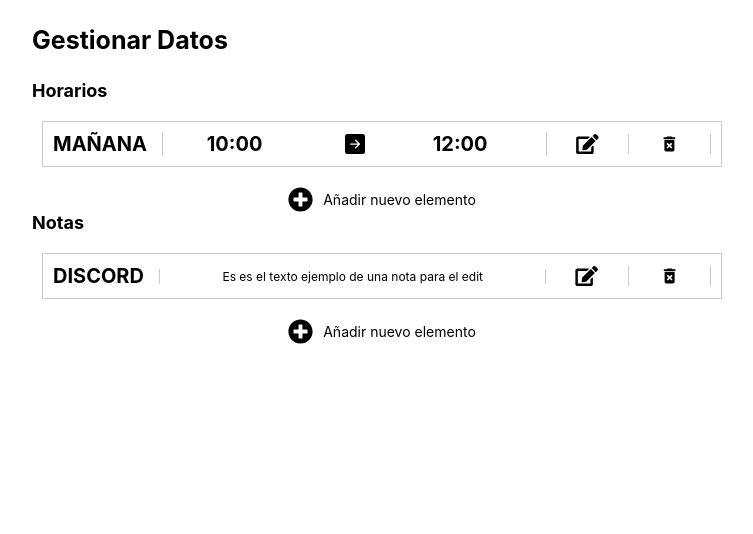
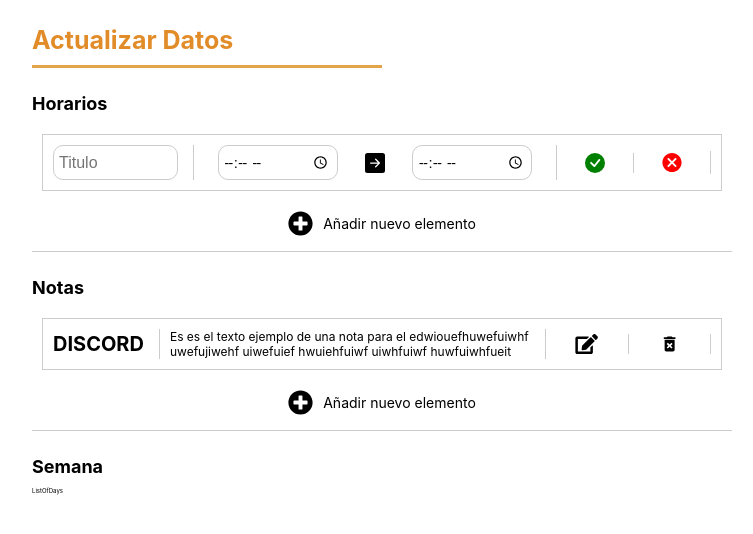
Before and after one commit to onedrako/theWinterGallerySchedules_Frontend, a Next.js app: page /update in a window 1280 px wide. Both pictures are taken after a click on the icon 846 px from the left and 144 px from the top of the page. Shown: the top 534 px of the page, without its empty margins (258-1011 px from the left). Built offline with nearby package versions, Linux system fonts and the light colour scheme.

Commit message:
Components items for notes and schedules connected with formik

```diff
--- a/components/update/EditContainer.jsx
+++ b/components/update/EditContainer.jsx
@@ -1,20 +1,29 @@
 import React from 'react'
 import ListOfItemsToEdit from './ListOfItemsToEdit'
+import ListOfDays from './ListOfDays'
 
 const EditDataContainer = () => {
   return (
     <section className="container">
-      <h2 >Gestionar Datos</h2>
+      <h2 className="title">Actualizar Datos</h2>
       <h3>Horarios</h3>
       <ListOfItemsToEdit type={'schedule'} />
       <h3>Notas</h3>
-      <ListOfItemsToEdit type={'note'} />
+      <ListOfItemsToEdit type={'note'}/>
+      <h3>Semana</h3>
+      <ListOfDays/>
 
       <style jsx>{`
           .container{
             padding: 25px;
             max-width: 750px;
             margin: 0 auto;
+          }
+          .title{
+            border-bottom: 3px solid #e4a548;
+            padding-bottom: 10px;
+            color: #e28c29;
+            width: 50%;
           }
           h2{
             font-size: 2.5rem;
--- /dev/null
+++ b/components/update/ListOfDays.jsx
@@ -0,0 +1,9 @@
+import React from 'react'
+
+const ListOfDays = () => {
+  return (
+    <div>ListOfDays</div>
+  )
+}
+
+export default ListOfDays
--- a/components/update/ListOfItemsToEdit.jsx
+++ b/components/update/ListOfItemsToEdit.jsx
@@ -9,7 +9,7 @@ const ListOfItemsToEdit = ({ type }) => {
   const comments = [1]
 
   return (
-    <>
+    <div className='container' >
       <div>
         { type === 'schedule'
           ? items.map(item => <ScheduleItem key={1}/>)
@@ -23,6 +23,11 @@ const ListOfItemsToEdit = ({ type }) => {
       </div>
 
       <style jsx>{`
+        .container{
+          margin-bottom: 25px;
+          padding-bottom: 15px;
+          border-bottom: 1px solid #ccc;
+        }
         .addNewItemContainer{
           display: flex;
           align-items: center;
@@ -36,7 +41,7 @@ const ListOfItemsToEdit = ({ type }) => {
           font-size: 1.4rem;
         }
       `}</style>
-    </>
+    </div>
 
   )
 }
--- a/components/update/NoteItem.jsx
+++ b/components/update/NoteItem.jsx
@@ -1,24 +1,60 @@
-import React from 'react'
+import { useState } from 'react'
+import { useFormik } from 'formik'
+
 import { FaEdit } from 'react-icons/fa'
-import { MdDeleteForever } from 'react-icons/md'
 import iconsStyles from '../../styles/iconStyles.module.css'
+import { BsFillCheckCircleFill } from 'react-icons/bs'
+import { MdDeleteForever, MdCancel } from 'react-icons/md'
 
 const NoteItem = () => {
+  const [isEditing, setIsEditing] = useState(false)
+
+  const formik = useFormik({
+    initialValues: {
+      title: '',
+      comment: ''
+    },
+    onSubmit: values => {
+      console.log(values)
+      setIsEditing(false)
+    }
+  })
+
   return (
     <>
+    {
+      isEditing
+        ? (
+          <div className='container'>
+          <form className='container__data' onSubmit={formik.handleSubmit}>
+            <input className='titleInput' type="Text" placeholder='Titulo' {...formik.getFieldProps('title')}/>
+            <div className='container__data--schedule divisionInElement'>
+              <textarea className='commentTextArea' type="Text" placeholder='Nota' {...formik.getFieldProps('comment')}/>
+            </div>
+            <div className='container__data--options'>
+              <BsFillCheckCircleFill size={20} className={iconsStyles.divisionIcon} color="green" alt="Aceptar" onClick={formik.handleSubmit}/>
+              <MdCancel size={23} className={iconsStyles.divisionIcon} color="red" alt="Rechazar" onClick={() => setIsEditing(false)}/>
+            </div>
+
+          </form>
+        </div>
+          )
+        : (
       <div className='container'>
         <div className='container__data'>
           <h3>DISCORD</h3>
           <div className='container__data--schedule divisionInElement'>
-          <p>Es es el texto ejemplo de una nota para el edit</p>
+            <p>Es es el texto ejemplo de una nota para el edwiouefhuwefuiwhf uwefujiwehf uiwefuief hwuiehfuiwf uiwhfuiwf huwfuiwhfueit</p>
           </div>
           <div className='container__data--options'>
-          <FaEdit size={20} className={iconsStyles.divisionIcon}/>
+          <FaEdit size={20} className={iconsStyles.divisionIcon} onClick={() => setIsEditing(true)} />
             <MdDeleteForever size={20} className={iconsStyles.divisionIcon}/>
           </div>
-
         </div>
       </div>
+
+          )
+    }
 
     <style jsx>{`
     .container{
@@ -59,6 +95,25 @@ const NoteItem = () => {
     p{
       font-size: 1.2rem;
     }
+    .titleInput{
+      font-size: 1.6rem;
+      width: 125px;
+      height: 35px;
+      margin-right: 15px;
+      border-radius: 10px;
+      border: 1px solid #ccc;
+      padding: 10px;
+    }
+    .commentTextArea{
+      width: 280px;
+      height: 80px;
+      border-radius: 10px;
+      border: 1px solid #ccc;
+      font-size: 1.5rem;
+      font-family: 'Roboto', sans-serif;
+      padding: 10px;
+
+    }
     `}</style>
   </>
   )
--- a/components/update/ScheduleItem.jsx
+++ b/components/update/ScheduleItem.jsx
@@ -1,12 +1,48 @@
-import React from 'react'
-import { BsFillArrowRightSquareFill } from 'react-icons/bs'
+import { useFormik } from 'formik'
+import { useState } from 'react'
+
+import { BsFillArrowRightSquareFill, BsFillCheckCircleFill } from 'react-icons/bs'
 import { FaEdit } from 'react-icons/fa'
-import { MdDeleteForever } from 'react-icons/md'
+import { MdDeleteForever, MdCancel } from 'react-icons/md'
+
 import iconsStyles from '../../styles/iconStyles.module.css'
 
 const ScheduleItem = () => {
+  const [isEditing, setIsEditing] = useState(false)
+
+  const formik = useFormik({
+    initialValues: {
+      title: '',
+      initialTime: '',
+      finalTime: ''
+    },
+    onSubmit: values => {
+      console.log(values)
+      setIsEditing(false)
+    }
+  })
+
   return (
     <>
+    {isEditing
+      ? (
+      <div className='container'>
+        <form className='container__data' onSubmit={formik.handleSubmit}>
+          <input className='titleInput' type="Text" placeholder='Titulo' {...formik.getFieldProps('title')} />
+          <div className='container__data--schedule divisionInElement'>
+            <input className='timeInput' type="time" {...formik.getFieldProps('initialTime')} />
+            <BsFillArrowRightSquareFill size={20} className='container__data__icon'/>
+            <input className='timeInput' type="time" {...formik.getFieldProps('finalTime')} />
+          </div>
+          <div className='container__data--options'>
+            <BsFillCheckCircleFill size={20} className={iconsStyles.divisionIcon} color="green" alt="Aceptar" onClick={formik.handleSubmit}/>
+            <MdCancel size={23} className={iconsStyles.divisionIcon} color="red" alt="Rechazar" onClick={() => setIsEditing(false) } />
+          </div>
+
+        </form>
+      </div>
+        )
+      : (
       <div className='container'>
       <div className='container__data'>
         <h3>MAÑANA</h3>
@@ -16,12 +52,14 @@ const ScheduleItem = () => {
           <h3 >12:00</h3>
         </div>
         <div className='container__data--options'>
-            <FaEdit size={20} className={iconsStyles.divisionIcon}/>
+          <FaEdit size={20} className={iconsStyles.divisionIcon} onClick={() => setIsEditing(true)} />
           <MdDeleteForever size={20} className={iconsStyles.divisionIcon}/>
         </div>
 
       </div>
       </div>
+        )
+    }
 
       <style jsx>{`
         .container{
@@ -42,13 +80,14 @@ const ScheduleItem = () => {
           justify-content: space-around;
           width: 70%;
         }
+
         .container__data--options{
           display: flex;
           align-items: center;
           justify-content: space-around;
           width: 30%;
+        }
 
-      }
         .divisionInElement{
           border-right: 1px solid #ccc;
           border-left: 1px solid #ccc;
@@ -59,8 +98,28 @@ const ScheduleItem = () => {
           font-size: 2rem;
           margin-right: 15px;
         }
+
         p{
           font-size: 1.2rem;
+        }
+
+        .titleInput{
+          font-size: 1.6rem;
+          width: 125px;
+          height: 35px;
+          margin-right: 15px;
+          border-radius: 10px;
+          border: 1px solid #ccc;
+          padding: 5px;
+        }
+        .timeInput{
+          width: 120px;
+          height: 35px;
+          border-radius: 10px;
+          border: 1px solid #ccc;
+          font-size: 1.5rem;
+          font-family: 'Roboto', sans-serif;
+          padding: 5px;
         }
       `}</style>
     </>
--- a/package.json
+++ b/package.json
@@ -11,6 +11,7 @@
   "dependencies": {
     "@mui/icons-material": "^5.6.1",
     "@react-icons/all-files": "^4.1.0",
+    "formik": "^2.2.9",
     "next": "12.1.4",
     "react": "18.0.0",
     "react-dom": "18.0.0",
```
Also changed, not shown: 2 other files (tests, documents, lock files or other folders). Lines whose indentation alone changed are shown as unchanged.
